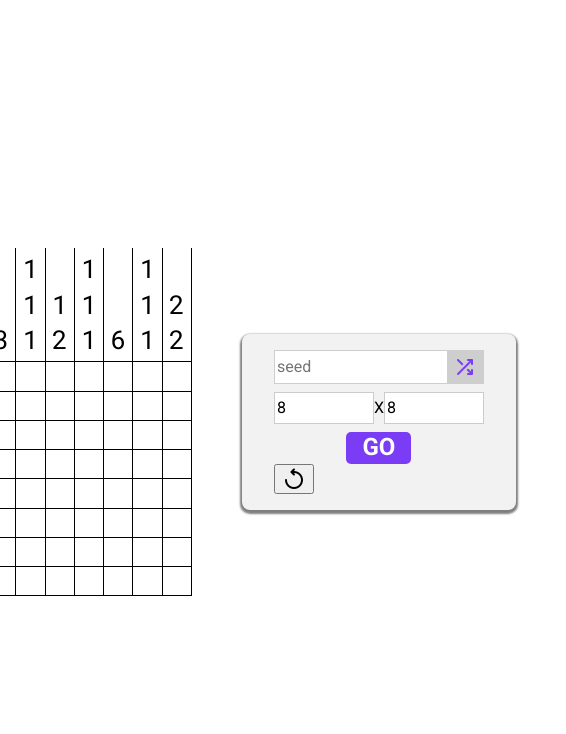
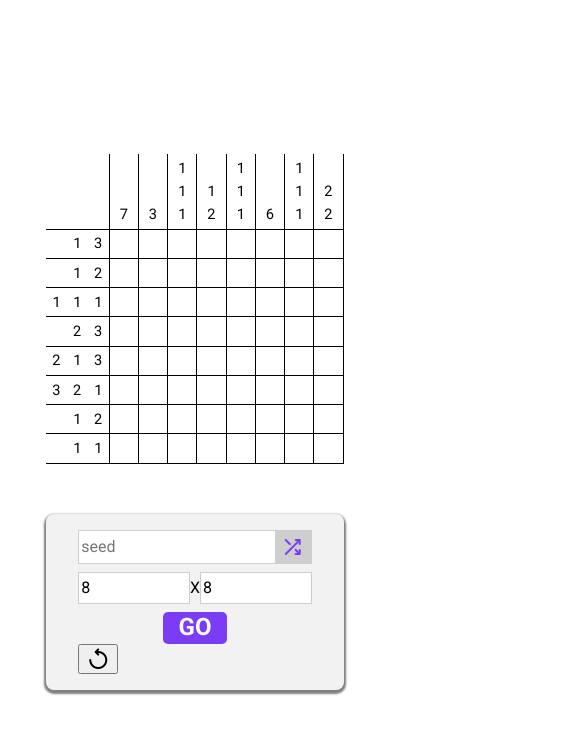
Before and after one commit to Pharaok/nonogram, a React app: page / in a window 390 px wide. Shown: the top 734 px of the page, 566 px wide, since content can reach past the window. Built offline with nearby package versions, Linux system fonts and the light colour scheme.

Commit message:
make clue font size responsive, add breakpoint for mobile, add meta viewport tag

```diff
--- a/src/components/Clue.scss
+++ b/src/components/Clue.scss
@@ -1,5 +1,4 @@
 .clue {
-  font-size: 26px;
   padding: 6px;
   display: flex;
   justify-content: flex-end;
--- a/src/components/Grid.tsx
+++ b/src/components/Grid.tsx
@@ -102,6 +102,7 @@ const Grid: React.FC = () => {
       style={{
         gridTemplateColumns: `auto repeat(${width}, ${l}vmin)`,
         gridTemplateRows: `auto repeat(${height}, ${l}vmin)`,
+        fontSize: `${l / 2}vmin`,
       }}
       onMouseDown={(e) => {
         const pos = posFromClient(e.clientX, e.clientY);
--- a/src/components/routes/Root.scss
+++ b/src/components/routes/Root.scss
@@ -5,3 +5,9 @@
   gap: 50px;
   padding: 50px;
 }
+
+@media only screen and (max-width: 900px) {
+  .nonogram {
+    flex-direction: column;
+  }
+}
--- a/src/index.html
+++ b/src/index.html
@@ -1,7 +1,8 @@
 <!DOCTYPE html>
-<html>
+<html lang="en">
   <head>
     <title>Nonogram</title>
+    <meta name="viewport" content="width=device-width, initial-scale=1.0" />
   </head>
   <body>
     <div id="root"></div>
```
